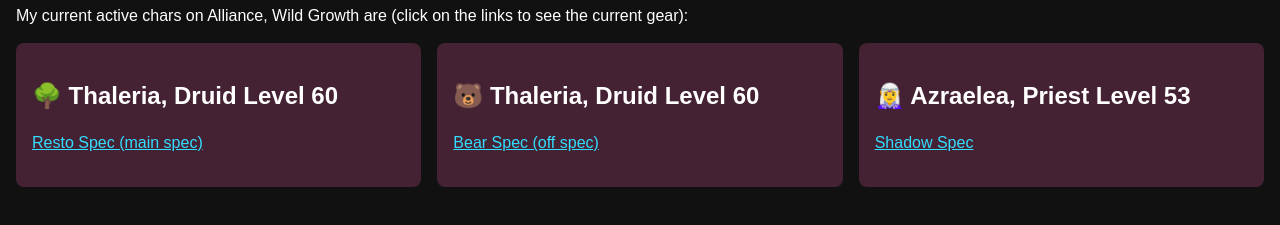
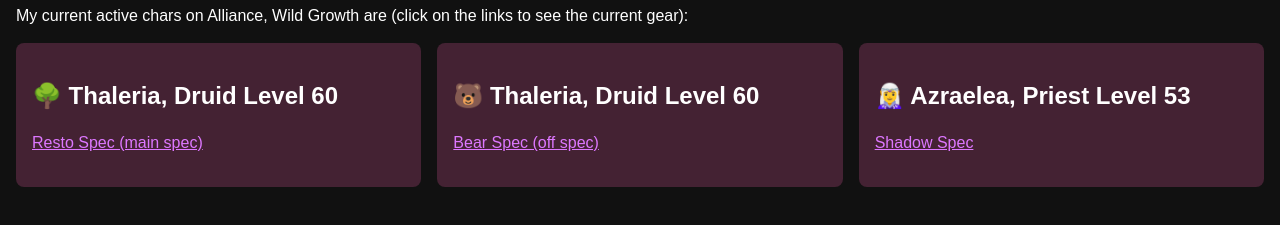
Before and after one commit to learosema/wow-inventory, a website: page public/index.html in a window 1280 px wide. Shown: the part 83-308 px from the top of the page. Drawn offline with Linux system fonts and the light colour scheme.

Commit message:
chore: nicer link colors

```diff
--- a/public/index.html
+++ b/public/index.html
@@ -7,7 +7,7 @@
   <style>
     *:focus{outline: 2px solid currentColor;}
     html{background: #111; color: #fff; font-family: sans-serif;}
-    a{color: #3df; cursor:pointer;}
+    a{color: #d7f; cursor:pointer;}
     body {line-height: 1.4; margin: 1rem; }
     .grid {
       display: grid;
```
